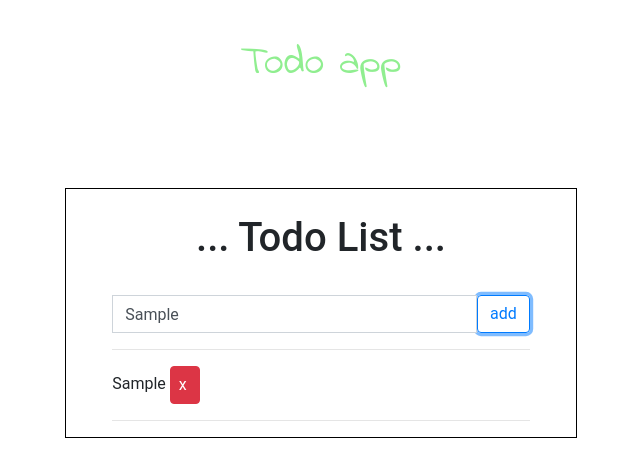
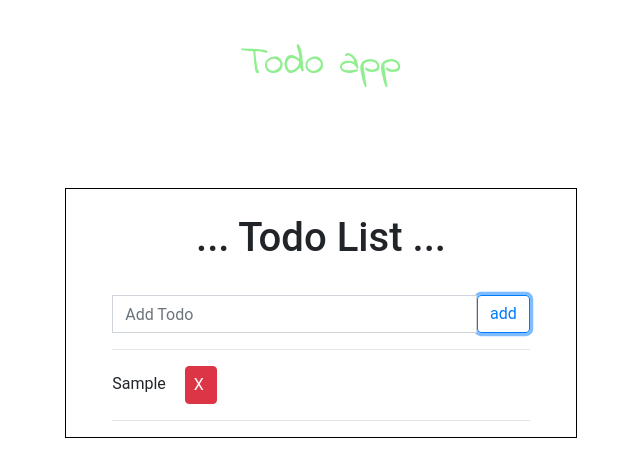
Before and after one commit to DylanMacalast/my_app-sample, a plain HTML site: page index.html in a window 1280 px wide. Both pictures are taken after typing "Sample" into the empty fields and a click on the button "add". Shown: the whole page, without its empty margins (319-959 px from the left). Drawn offline with nearby package versions, Linux system fonts and the light colour scheme.

Commit message:
this is preventing empty submits and clearing fields

```diff
--- a/index.js
+++ b/index.js
@@ -23,13 +23,17 @@ const getTodo = () => {
 // add function
 const add = () => {
     const todoItem = document.getElementById('inputTodo').value;
+    if(todoItem !== '') {
 
-    const todos = getTodo();
-    todos.push(todoItem);
-    // turn data back to JSON string to store it in localStorage
-    localStorage.setItem('todo', JSON.stringify(todos));
+        const todos = getTodo();
+        todos.push(todoItem);
+        // turn data back to JSON string to store it in localStorage
+        localStorage.setItem('todo', JSON.stringify(todos));
 
-    show();
+        document.getElementById('inputTodo').value = '';
+
+        show();
+    }
     return false;
 }
 
@@ -47,16 +51,15 @@ function remove() {
     return false;
 }
 
+
 const show = () => {
     const todos = getTodo();
     let html = '<ul>';
 
     for(let i=0; i < todos.length; i ++){
-        html = html + `<hr><li class="todo__item"> ${todos[i]} <button class="remove btn btn-danger pl-2" id="${i}">x</button> </li><hr>`;
+        html = html + `<hr><li class="todo__item"> ${todos[i]} <button class="remove btn btn-danger pl-2" id="${i}">X</button> </li><hr>`;
     };
     html = html + '</ul>';
-
-    document.getElementById('todos').innerHTML = html;
 
     document.getElementById('todos').innerHTML = html;
 
--- a/style/partials/_todo.scss
+++ b/style/partials/_todo.scss
@@ -27,7 +27,6 @@
     text-align: left;
 }
 
-button .remove{
-    text-align: right;
-    margin-left: 50px;
+.remove{
+    margin-left: 15px;
 }
```
Also changed, not shown: style/main.css, 1 other file.
